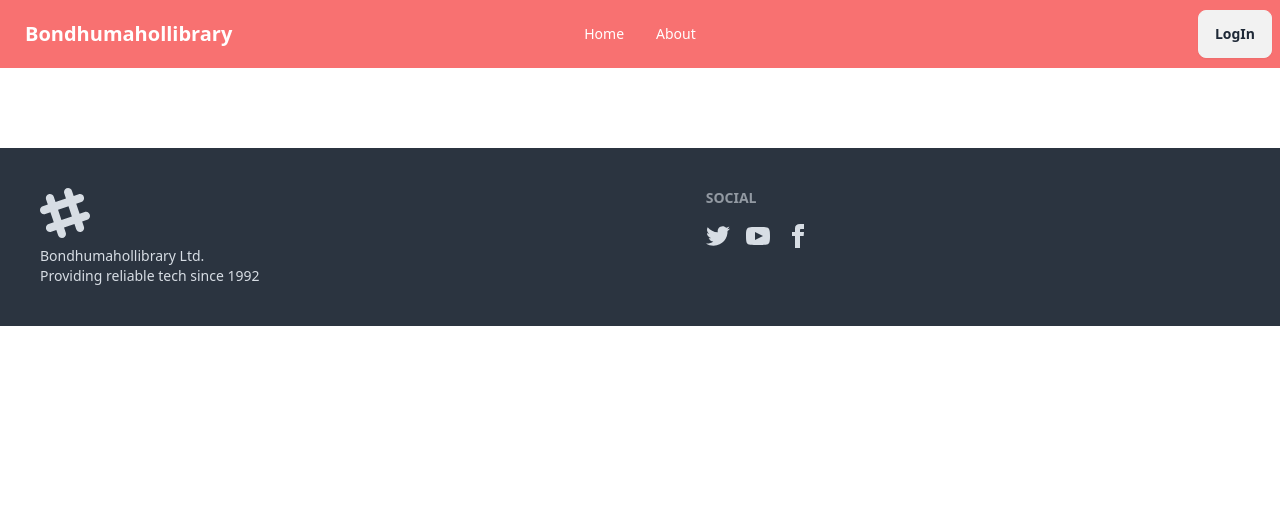
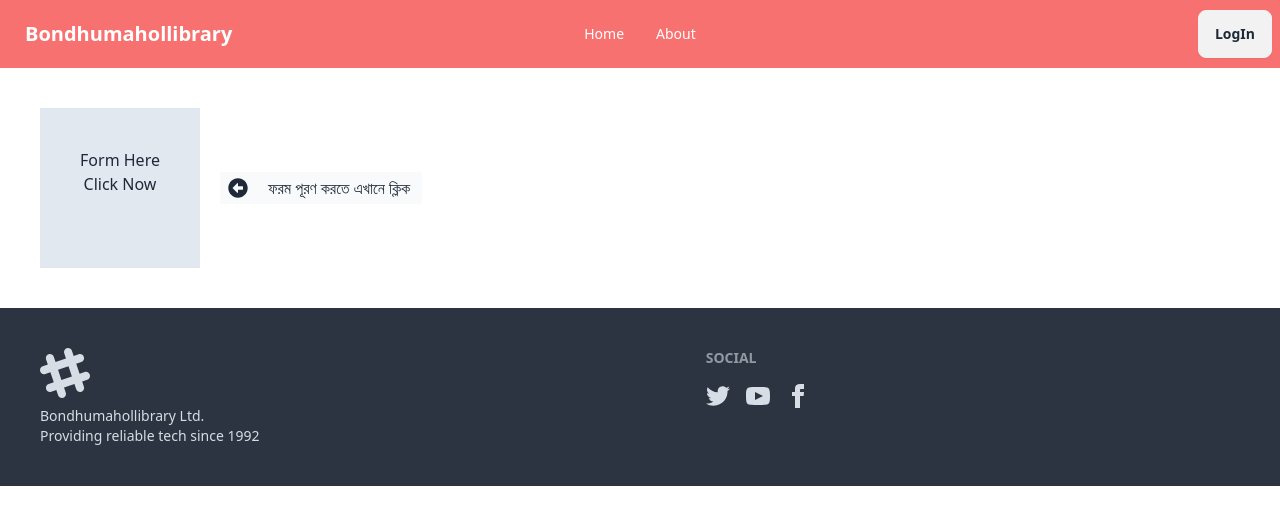
Before and after one commit to sajalbiswas1/Bondhumahollibrary-clint, a React (Vite) app: page / in a window 1280 px wide. Shown: the top 524 px of the page. Built offline with nearby package versions, Linux system fonts and the light colour scheme.

Commit message:
from section added

```diff
--- a/src/Page/HomePage/Section/Form.jsx
+++ b/src/Page/HomePage/Section/Form.jsx
@@ -1,8 +1,16 @@
-// import { FaArrowAltCircleLeft } from "react-icons/fa";
+import { FaArrowAltCircleLeft } from "react-icons/fa";
 const Form = () => {
     return (
         <div className="flex items-center gap-5 m-10">
+            <a href="https://docs.google.com/forms/d/1qw5tMe-gBvV5HCg32KgoUn92xmj3jsHaTQxLqnpXbtA/edit" className="text-center md:p-10 pt-10 h-40 w-40 bg-slate-200">
+                <p>Form Here</p>
+                <p>Click Now</p>
 
+            </a>
+            <div className="flex items-center gap-2 bg-slate-50">
+                <FaArrowAltCircleLeft className="text-xl ml-2" />
+                <p className=" py-1 px-3 ">ফরম পূরণ করতে এখানে ক্লিক</p>
+            </div>
         </div>
     );
 };
```
